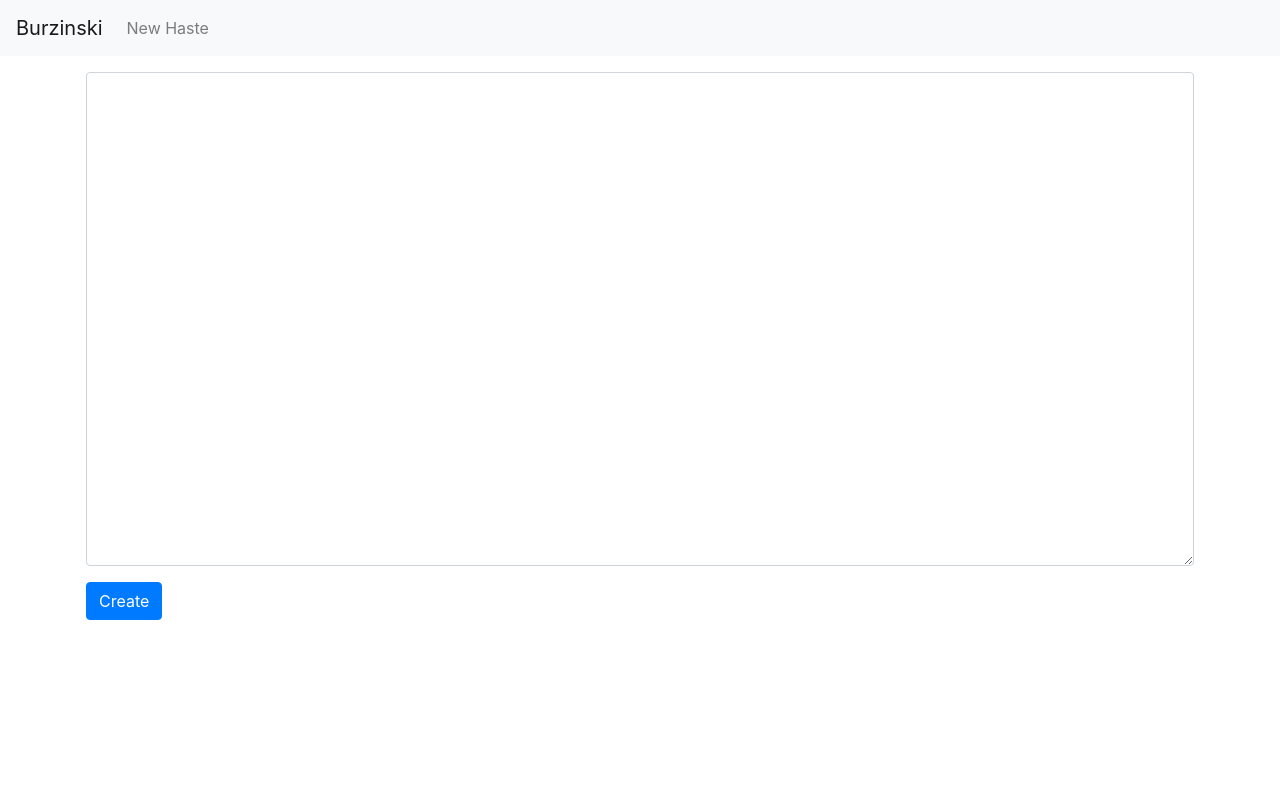
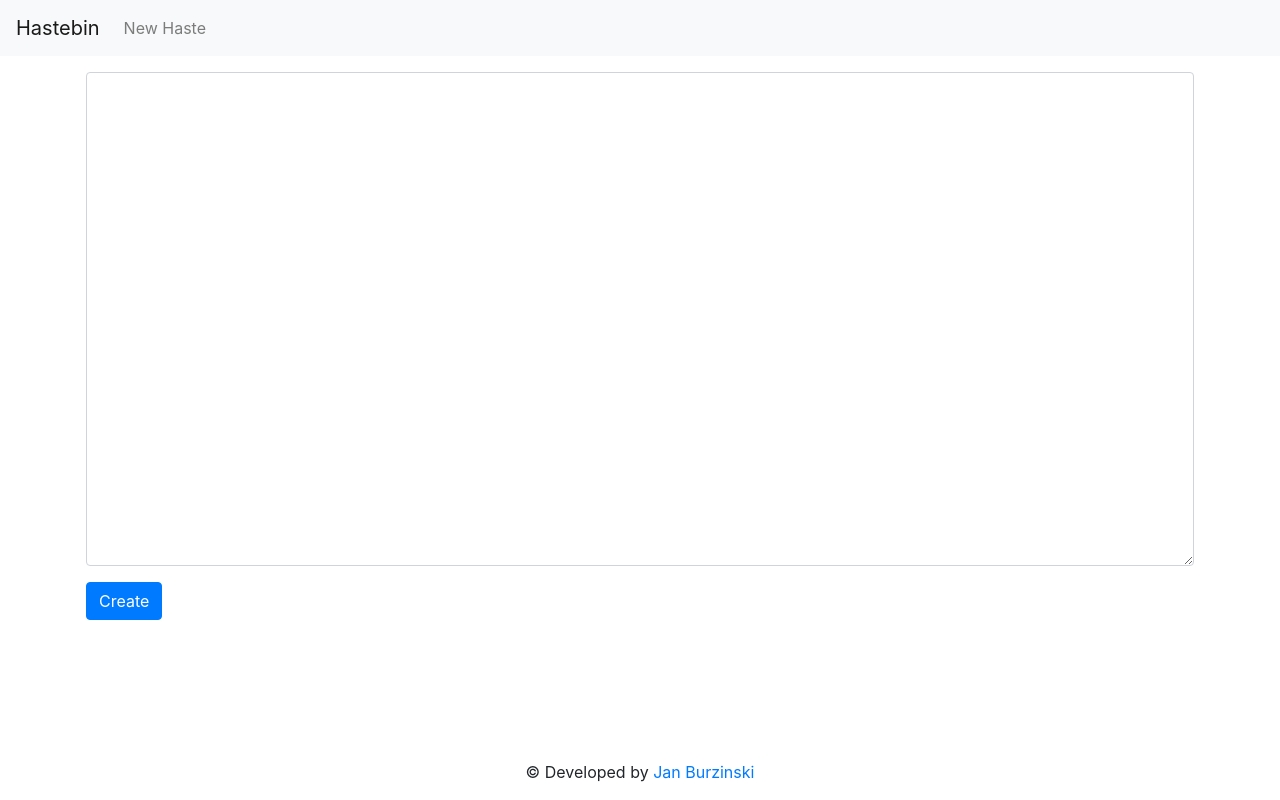
Before and after one commit to Urento/Hastebin, a React (Create React App) app in the folder haste/: page / in a window 1280 px wide. Built offline with nearby package versions, Linux system fonts and the light colour scheme.

Commit message:
Added Download to Haste and Footer

```diff
--- a/haste/public/index.html
+++ b/haste/public/index.html
@@ -7,7 +7,7 @@
     <meta name="theme-color" content="#000000" />
     <meta
       name="description"
-      content="Web site created using create-react-app"
+      content="Hastebin"
     />
     <link rel="apple-touch-icon" href="%PUBLIC_URL%/logo192.png" />
     <!--
@@ -24,7 +24,7 @@
       work correctly both with client-side routing and a non-root public URL.
       Learn how to configure a non-root public URL by running `npm run build`.
     -->
-    <title>React App</title>
+    <title>Hastebin</title>
   </head>
   <body>
     <noscript>You need to enable JavaScript to run this app.</noscript>
--- a/haste/src/App.css
+++ b/haste/src/App.css
@@ -1,38 +1,7 @@
-.App {
+.footer{
+  position: fixed;
+  bottom: 0;
+  left: 0;
+  width: 100%;
   text-align: center;
 }
-
-.App-logo {
-  height: 40vmin;
-  pointer-events: none;
-}
-
-@media (prefers-reduced-motion: no-preference) {
-  .App-logo {
-    animation: App-logo-spin infinite 20s linear;
-  }
-}
-
-.App-header {
-  background-color: #282c34;
-  min-height: 100vh;
-  display: flex;
-  flex-direction: column;
-  align-items: center;
-  justify-content: center;
-  font-size: calc(10px + 2vmin);
-  color: white;
-}
-
-.App-link {
-  color: #61dafb;
-}
-
-@keyframes App-logo-spin {
-  from {
-    transform: rotate(0deg);
-  }
-  to {
-    transform: rotate(360deg);
-  }
-}
--- a/haste/src/App.js
+++ b/haste/src/App.js
@@ -8,6 +8,7 @@ import {
   Route,
   Redirect,
 } from "react-router-dom";
+import FooterTemplate from "./components/Footer";
 
 const uniqid = require("uniqid");
 
@@ -42,7 +43,7 @@ export default class App extends React.Component {
 
     const generatedId = uniqid();
 
-    if(hastebin.content == "") return
+    if(hastebin.content === "") return
 
     const dataObject = {
       id: generatedId,
@@ -86,6 +87,7 @@ export default class App extends React.Component {
               Create
             </Button>
           </Form>
+          <FooterTemplate/>
         </Container>
     );
   }
--- /dev/null
+++ b/haste/src/components/Footer.js
@@ -0,0 +1,15 @@
+import React from "react";
+
+export default class FooterTemplate extends React.Component {
+  constructor(props) {
+    super(props);
+  }
+
+  render() {
+    return (
+      <div className="footer">
+        <p>&copy; Developed by <a href="https://github.com/janburzinski/">Jan Burzinski</a></p>
+      </div>
+    );
+  }
+}
--- a/haste/src/components/Navbar.js
+++ b/haste/src/components/Navbar.js
@@ -18,7 +18,7 @@ export default class NavbarTemplate extends React.Component {
     return (
       <Router>
         <Navbar bg="light" expand="lg">
-          <Navbar.Brand href="/">Burzinski</Navbar.Brand>
+          <Navbar.Brand href="/">Hastebin</Navbar.Brand>
           <Navbar.Toggle aria-controls="basic-navbar-nav" />
           <Navbar.Collapse id="basic-navbar-nav">
             <Nav className="mr-auto">
--- a/haste/src/components/haste/ViewHaste.js
+++ b/haste/src/components/haste/ViewHaste.js
@@ -1,5 +1,6 @@
 import React from "react";
 import { Container, Form, Button } from "react-bootstrap";
+import FooterTemplate from "../Footer";
 
 const uniqid = require("uniqid");
 
@@ -30,6 +31,16 @@ export default class ViewHaste extends React.Component {
       });
   }
 
+  downloadTxtFile = (e) => {
+    e.preventDefault();
+    const element = document.createElement("a");
+    const file = new Blob([document.getElementById('content').value], {type: 'text/plain'});
+    element.href = URL.createObjectURL(file);
+    element.download = this.state.id+".txt";
+    document.body.appendChild(element); // Required for this to work in FireFox
+    element.click();
+  }
+
   render() {
     if (this.state.error) {
       return (
@@ -43,6 +54,9 @@ export default class ViewHaste extends React.Component {
       return (
         <Container className="p-3">
           <Form>
+          <Button type="submit" variant="primary" onClick={this.downloadTxtFile} style={{float:"right"}}>
+              Download
+            </Button><br/><br/>
             <Form.Group>
               <Form.Control
                 defaultValue={this.state.content}
@@ -52,6 +66,7 @@ export default class ViewHaste extends React.Component {
               />
             </Form.Group>
           </Form>
+          <FooterTemplate/>
         </Container>
       );
     }
--- a/haste/src/index.js
+++ b/haste/src/index.js
@@ -5,6 +5,7 @@ import App from './App';
 import reportWebVitals from './reportWebVitals';
 import {BrowserRouter as Router, BrowserRouter, Route, Switch} from 'react-router-dom';
 import NavbarTemplate from "./components/Navbar";
+import "./index.css";
 
 ReactDOM.render(
   <BrowserRouter>
```
Also changed, not shown: 1 other file (tests, documents, lock files or other folders).
